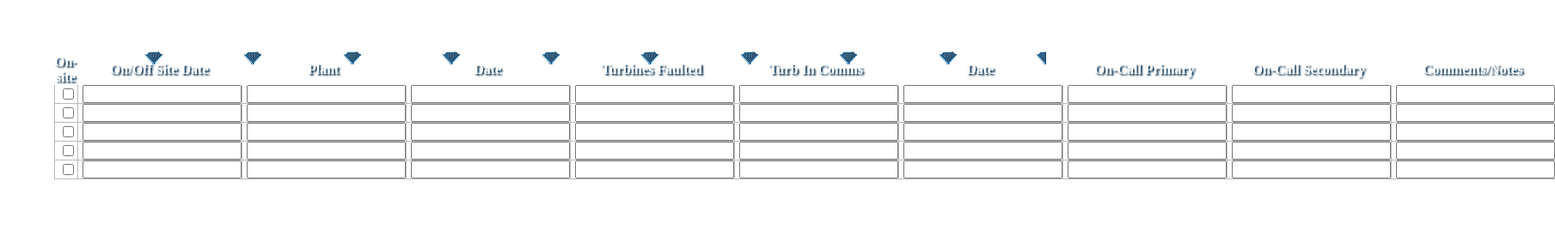
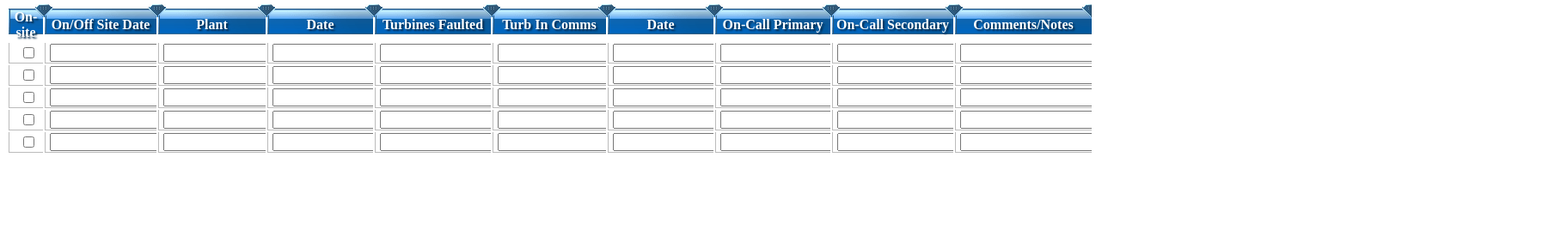
Before and after one commit to cheunste/shareTable, a plain HTML site: page index.html in a window 1280 px wide. Shown: the whole page at 86% size, 1809 px wide, since content can reach past the window. Drawn offline with Linux system fonts and the light colour scheme; no server answers.

Commit message:
Fixed the table stretching bug

```diff
--- a/css/main.css
+++ b/css/main.css
@@ -1,9 +1,3 @@
-//body{
-//	background-color: white;
-//	text-align:center;
-//	padding:55px;
-//}
-
 
 .center{
 	text-align:left;
@@ -15,12 +9,82 @@
 			vertical-align:middle;
 		}
 #siteTable{
-	/*width:100%;*/
+	//width:100%;
 	/*max-width:1600px;*/
+	cellpadding="0";
+	cellspacing="0";
+	width="5000"
 }
 header{color:blue;}
 
 th{
+   height:30px;
+   background-repeat:no-repeat;
+   color:white;
+   text-shadow: #012b4d 2px 2px 2px;
+   text-align: center;
+}
+
+td{
+	text-indent:5px;
+	color:#444;
+	border-bottom:1px solid #bbb;
+	border-left:1px solid #bbb;
+}
+
+td > input[type="text"]{
+	width:100%;
+}
+td.left{
+	border-left:1px solid #2e638e;
+}
+
+td.right{
+	border-right:1px solid #2e638e;
+}
+
+td.bottom{
+	border-bottom:1px solid #2e638e;
+}
+
+.grip{
+	width:20px;
+	height:15px;
+	margin-top:-3px;
+	background-image:url('../img/grip.png');
+	margin-left:-5px;
+	position:relative;
+	z-index:88;
+	cursor:e-resize;
+    background-repeat: no-repeat;
+}
+
+.grip:hover{
+	background-position-x:-20px;
+}
+
+.dragging .grip{
+	background-position-x:-40px;
+}
+.JCLRLastGrip .grip{
+    background-position-y:-18px;
+    left:-2px;
+}
+#postback{
+	margin-bottom:10px;
+}body{
+	background-color: white;
+	text-align:center;
+	padding:0px;
+}
+
+
+.center{
+	text-align:left;
+}
+
+th{
+   background-image:url('../img/th.png');
    height:30px;
    background-repeat:no-repeat;
    color:white;
@@ -72,73 +136,4 @@ td.bottom{
 }
 #postback{
 	margin-bottom:10px;
-}body{
-	background-color: white;
-	text-align:center;
-	padding:55px;
 }
-
-
-.center{
-	text-align:left;
-}
-
-#table{
-	/*width:100%;*/
-	/*max-width:1600px;*/
-}
-
-th{
-   //background-image:url('../img/th.png');
-   height:30px;
-   background-repeat:no-repeat;
-   color:white;
-   text-shadow: #012b4d 2px 2px 2px;
-   text-align: center;
-}
-
-td{
-	text-indent:5px;
-	color:#444;
-	border-bottom:1px solid #bbb;
-	border-left:1px solid #bbb;
-}
-
-td.left{
-	border-left:1px solid #2e638e;
-}
-
-td.right{
-	border-right:1px solid #2e638e;
-}
-
-td.bottom{
-	border-bottom:1px solid #2e638e;
-}
-
-.grip{
-	width:20px;
-	height:15px;
-	margin-top:-3px;
-	//background-image:url('../img/grip.png');
-	margin-left:-5px;
-	position:relative;
-	z-index:88;
-	cursor:e-resize;
-    background-repeat: no-repeat;
-}
-
-.grip:hover{
-	background-position-x:-20px;
-}
-
-.dragging .grip{
-	background-position-x:-40px;
-}
-.JCLRLastGrip .grip{
-    background-position-y:-18px;
-    left:-2px;
-}
-#postback{
-	margin-bottom:10px;
-}
--- a/index.html
+++ b/index.html
@@ -16,15 +16,15 @@
 	<script src="/webclient/checkbox.js"></script>
 	<script src="/webclient/json.uncompressed.js"></script>
 
+	<!--IMPORTANT. These need to go below all libraries-->
 	<script src="./javascript/setup.js"></script>
-	<!--IMPORTANT. Logic needs to go below setup-->
 	<script src="./javascript/logic.js"></script>
 	<script src="./javascript/tableStretch.js"></script>
 
 </head>
 <body>
 
-	<table id="siteTable" cellpadding="0" cellspacing="0"width="100%">
+	<table id="siteTable">
 	<!--
 		<colgroup span="4" class="columns">
 			<col class="column1">
--- a/javascript/setup.js
+++ b/javascript/setup.js
@@ -30,7 +30,7 @@ $(document).ready(function(){
 		var row=$(
 		"<tr>"+
 			//'<td class="center"><input type="checkbox" id="'+siteName+'-onSite"/>			</td>'+
-			'<td class="center">'+
+			'<td class="checkCenter">'+
 				'<input type ="checkbox" id="'+siteName+'-check3">'+
 			'</td>'+
 			'<td><input type="text" id="'+siteName+'-onoffDate">							</td>'+
--- a/javascript/tableStretch.js
+++ b/javascript/tableStretch.js
@@ -1,8 +1,8 @@
 $(function(){
 	$("#siteTable").colResizable({
-		fixed:false,
 		liveDrag:true,
 		gripInnerHtml:"<div class='grip'></div>",
-		draggingClass:"dragging"
+		draggingClass:"dragging",
+		fixed:false
 	});
 });
```
Also changed, not shown: javascript/logic.js (line endings or trailing spaces).
